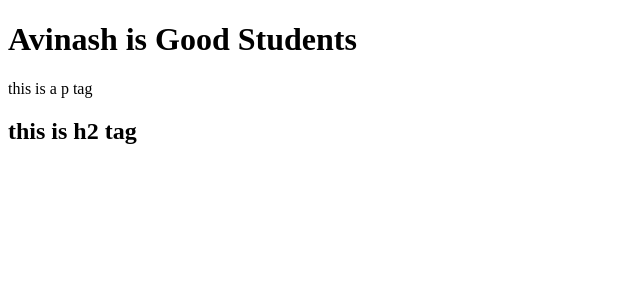
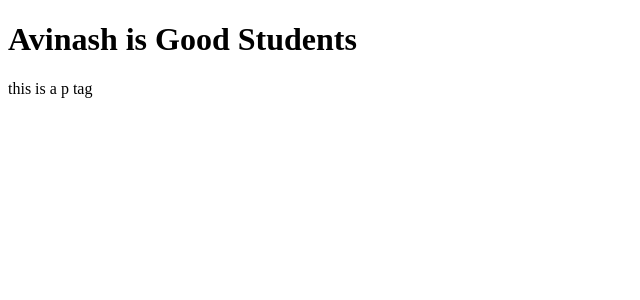
Before and after one commit to Avinash-Singh1/github_pages_ci_cd, an Angular app: page / in a window 1280 px wide. Shown: the top 300 px of the page, without its empty margins (0-640 px from the left). Built offline with nearby package versions, Linux system fonts and the light colour scheme.

Commit message:
Added changes for work flow

```diff
--- a/src/app/app.component.html
+++ b/src/app/app.component.html
@@ -1,3 +1,2 @@
 <h1>Avinash is Good Students</h1>
 <p>this is a p tag</p>
-<h2>this is h2 tag</h2>
```
